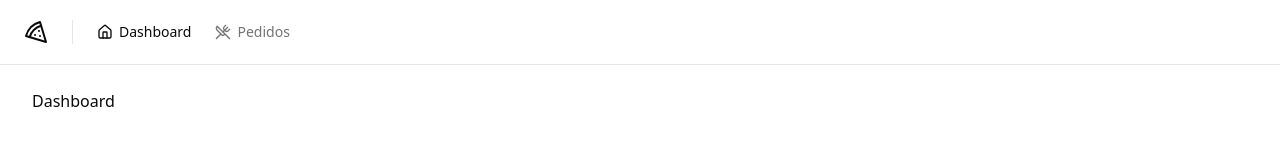
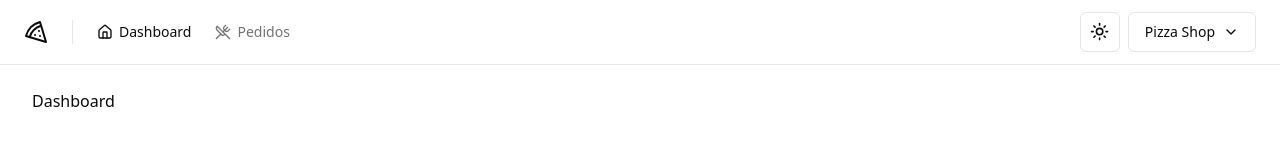
Before and after one commit to brunoseleghin/pizzashop-web, a React (Vite) app: page / in a window 1280 px wide. Shown: the top 160 px of the page. Built offline with nearby package versions, Linux system fonts and the light colour scheme.

Commit message:
created account-menu component and use in the header component

```diff
--- /dev/null
+++ b/src/components/account-menu.tsx
@@ -0,0 +1,46 @@
+import { Building, ChevronDown, LogOut } from 'lucide-react'
+
+import { Button } from './ui/button'
+import {
+  DropdownMenu,
+  DropdownMenuContent,
+  DropdownMenuItem,
+  DropdownMenuLabel,
+  DropdownMenuSeparator,
+  DropdownMenuTrigger,
+} from './ui/dropdown-menu'
+
+export function AccountMenu() {
+  return (
+    <div>
+      <DropdownMenu>
+        <DropdownMenuTrigger asChild>
+          <Button
+            variant="outline"
+            className="flex select-none items-center gap-2"
+          >
+            Pizza Shop
+            <ChevronDown className="h-4 w-4" />
+          </Button>
+        </DropdownMenuTrigger>
+        <DropdownMenuContent align="end" className="w-56">
+          <DropdownMenuLabel className="flex flex-col">
+            <span>Bruno Seleghin</span>
+            <span className="text-xs font-normal text-muted-foreground">
+              brunoseleghin@gmail.com
+            </span>
+          </DropdownMenuLabel>
+          <DropdownMenuSeparator />
+          <DropdownMenuItem>
+            <Building className="mr-2 h-4 w-4" />
+            <span>Perfil da loja</span>
+          </DropdownMenuItem>
+          <DropdownMenuItem className="text-rose-500 dark:text-rose-400">
+            <LogOut className="mr-2 h-4 w-4" />
+            <span>Sair</span>
+          </DropdownMenuItem>
+        </DropdownMenuContent>
+      </DropdownMenu>
+    </div>
+  )
+}
--- a/src/components/header.tsx
+++ b/src/components/header.tsx
@@ -1,6 +1,8 @@
 import { Home, Pizza, UtensilsCrossed } from 'lucide-react'
 
+import { AccountMenu } from './account-menu'
 import { NavLink } from './nav-link'
+import { ThemeToggle } from './theme/theme-toggle'
 import { Separator } from './ui/separator'
 
 export function Header() {
@@ -22,6 +24,11 @@
             Pedidos
           </NavLink>
         </nav>
+
+        <div className="ml-auto flex items-center gap-2">
+          <ThemeToggle />
+          <AccountMenu />
+        </div>
       </div>
     </div>
   )
```
